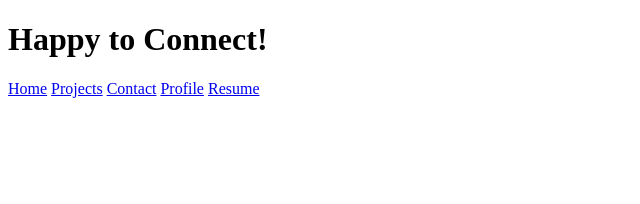
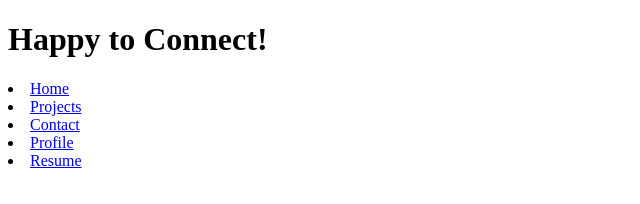
Before and after one commit to pratham-aggr/dsc106-lab1, a plain HTML site: page contact/index.html in a window 1280 px wide. Shown: the whole page, without its empty margins (0-640 px from the left). Drawn offline with Linux system fonts and the light colour scheme.

Commit message:
nav at top

```diff
--- a/contact/index.html
+++ b/contact/index.html
@@ -8,11 +8,12 @@
 <body>
     <h1>Happy to Connect!</h1>
     <nav>
-        <a href="../index.html">Home</a>
-        <a href="../projects/index.html">Projects</a>
-        <a href="index.html">Contact</a>
-        <a href="https://github.com/pratham_aggr" target="_blank">Profile</a>
-        <a href="../resume.html">Resume</a>
+        <li><a href="../index.html">Home</a></li>
+        <li><a href="../projects/index.html">Projects</a></li>
+        <li><a href="index.html">Contact</a></li>
+        <li><a href="https://github.com/pratham_aggr" target="_blank">Profile</a></li>
+        <li><a href="../resume.html">Resume</a></li>
     </nav>
+
 </body>
 </html>
```
Also changed, not shown: index.html (+7 -5 lines), projects/index.html (+5 -5 lines).
